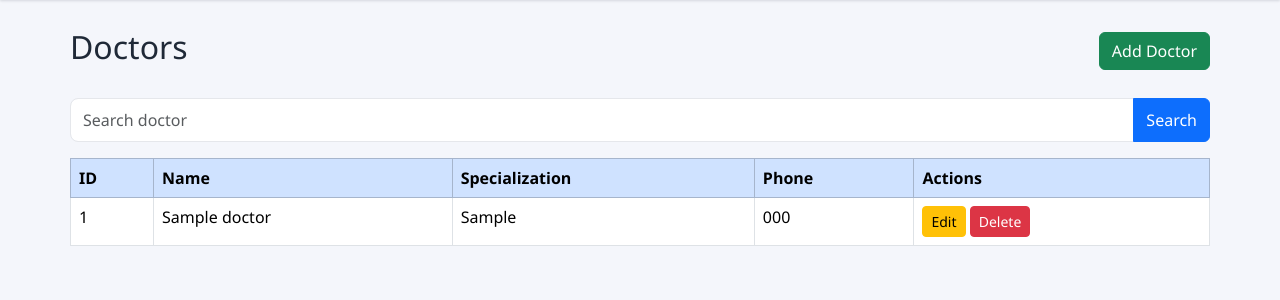
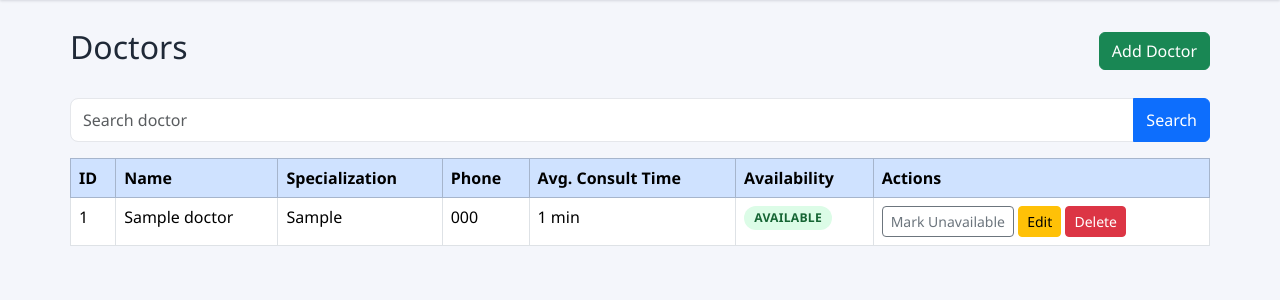
Before and after one commit to BurukalaManiReethika/hospital-management-system, a Flask app: page /doctors in a window 1280 px wide. Shown: the part 66-366 px from the top of the page. Run offline with Flask 3, Linux system fonts and the light colour scheme; tables that the repository leaves empty hold one stand-in row (values such as "Sample post").

Commit message:
Update doctors.html

```diff
--- a/templates/doctors.html
+++ b/templates/doctors.html
@@ -31,6 +31,8 @@
             <th>Name</th>
             <th>Specialization</th>
             <th>Phone</th>
+            <th>Avg. Consult Time</th>
+            <th>Availability</th>
             <th>Actions</th>
         </tr>
     </thead>
@@ -44,8 +46,21 @@
             <td>{{ doctor.name }}</td>
             <td>{{ doctor.specialization }}</td>
             <td>{{ doctor.phone }}</td>
+            <td>{{ doctor.avg_consult_minutes or 15 }} min</td>
+            <td>
+                {% if doctor.available %}
+                    <span class="pill pill-completed">Available</span>
+                {% else %}
+                    <span class="pill pill-cancelled">Unavailable</span>
+                {% endif %}
+            </td>
 
             <td>
+
+                <a href="/doctors/toggle/{{ doctor.id }}"
+                   class="btn btn-outline-secondary btn-sm">
+                    {% if doctor.available %}Mark Unavailable{% else %}Mark Available{% endif %}
+                </a>
 
                 <a href="/doctors/edit/{{ doctor.id }}"
                    class="btn btn-warning btn-sm">
```
